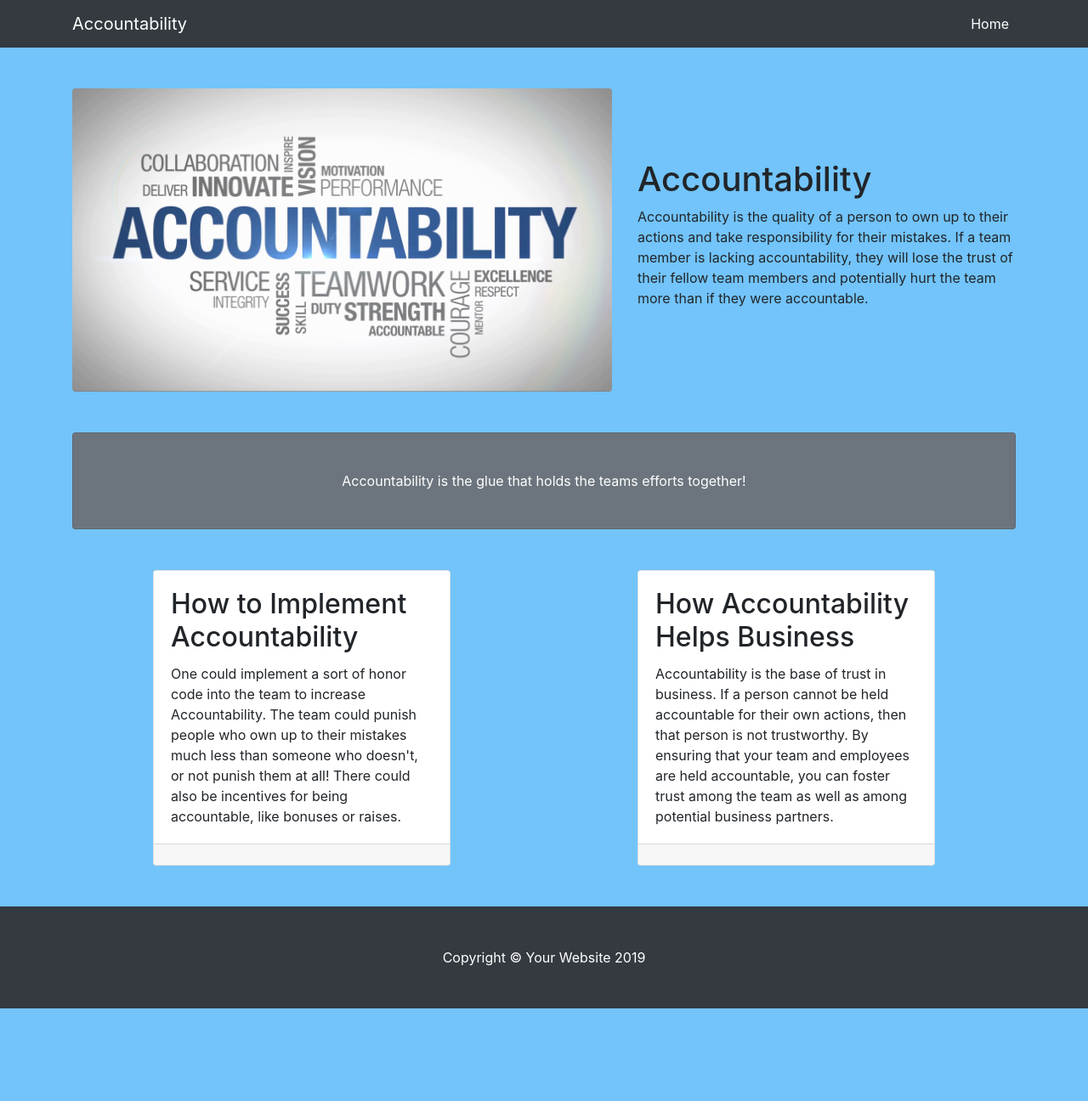
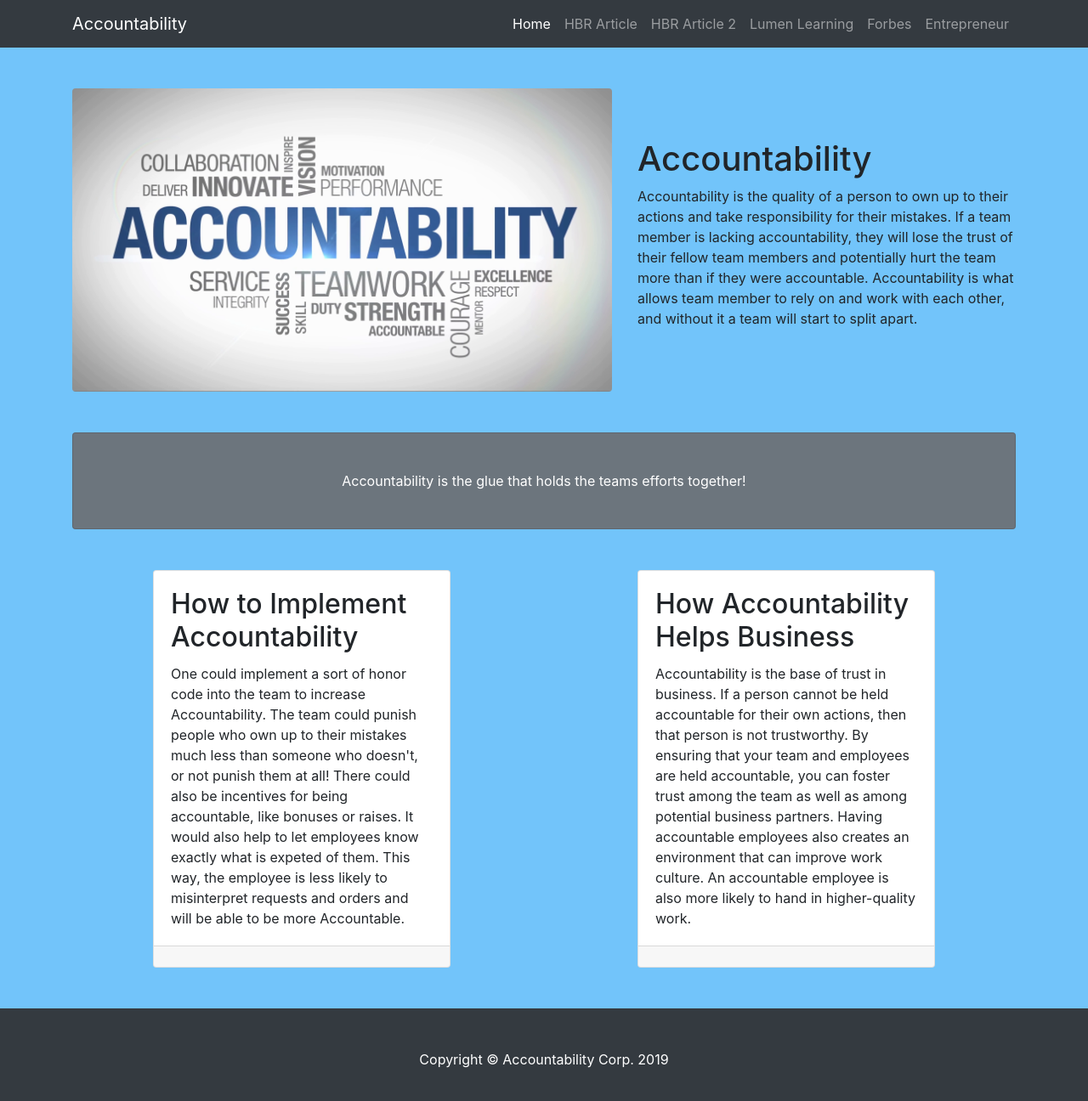
Before and after one commit to TravisAites/AccountabilityTeam, a website: page Accountability website/index.html in a window 1280 px wide. Shown: the whole page at 85% size. Before the commit the page ends 1187 px from the top, so only its background shows below. Drawn offline with Linux system fonts and the light colour scheme.

Commit message:
Added links to the navbar and Added Content to most sections
Links to five supporting articles added to navbar, additional content added to most other sections.

```diff
--- a/Accountability website/index.html
+++ b/Accountability website/index.html
@@ -35,17 +35,24 @@
                             <span class="sr-only">(current)</span>
                         </a>
                     </li>
-            <!--
+
                     <li class="nav-item">
-            <a class="nav-link" href="#">About</a>
+                        <a class="nav-link" href="https://hbr.org/2016/01/the-right-way-to-hold-people-accountable" target=_blank>HBR Article</a>
                     </li>
                     <li class="nav-item">
-            <a class="nav-link" href="#">Services</a>
+                        <a class="nav-link" href="https://hbr.org/2016/10/do-you-understand-what-accountability-really-means" target=_blank>HBR Article 2</a>
                     </li>
                     <li class="nav-item">
-            <a class="nav-link" href="#">Contact</a>
+                        <a class="nav-link" href="https://courses.lumenlearning.com/boundless-management/chapter/core-requirements-of-successful-managers/" target=_blank>Lumen Learning</a>
                     </li>
-            -->
+
+                    <li class="nav-item">
+                        <a class="nav-link" href="https://www.forbes.com/sites/johnhall/2019/10/06/why-accountability-is-vital-to-your-company/#c4d579065800" target=_blank>Forbes</a>
+                    </li>
+                    <li class="nav-item">
+                        <a class="nav-link" href="https://www.entrepreneur.com/article/289454" target=_blank>Entrepreneur</a>
+                    </li>
+
                 </ul>
             </div>
         </div>
@@ -62,7 +69,7 @@
             <!-- /.col-lg-8 -->
             <div class="col-lg-5">
                 <h1 class="font-helvetica">Accountability</h1>
-        <p>Accountability is the quality of a person to own up to their actions and take responsibility for their mistakes. If a team member is lacking accountability, they will lose the trust of their fellow team members and potentially hurt the team more than if they were accountable.</p>
+                <p>Accountability is the quality of a person to own up to their actions and take responsibility for their mistakes. If a team member is lacking accountability, they will lose the trust of their fellow team members and potentially hurt the team more than if they were accountable. Accountability is what allows team member to rely on and work with each other, and without it a team will start to split apart.</p>
             </div>
             <!-- /.col-md-4 -->
         </div>
@@ -81,7 +88,7 @@
                 <div class="card h-100">
                     <div class="card-body">
                         <h2 class="card-title">How to Implement Accountability</h2>
-            <p class="card-text">One could implement a sort of honor code into the team to increase Accountability. The team could punish people who own up to their mistakes much less than someone who doesn't, or not punish them at all! There could also be incentives for being accountable, like bonuses or raises.</p>
+                        <p class="card-text">One could implement a sort of honor code into the team to increase Accountability. The team could punish people who own up to their mistakes much less than someone who doesn't, or not punish them at all! There could also be incentives for being accountable, like bonuses or raises. It would also help to let employees know exactly what is expeted of them. This way, the employee is less likely to misinterpret requests and orders and will be able to be more Accountable.</p>
                     </div>
                     <div class="card-footer">
 
@@ -93,7 +100,7 @@
                 <div class="card h-100">
                     <div class="card-body">
                         <h2 class="card-title">How Accountability Helps Business</h2>
-            <p class="card-text">Accountability is the base of trust in business. If a person cannot be held accountable for their own actions, then that person is not trustworthy. By ensuring that your team and employees are held accountable, you can foster trust among the team as well as among potential business partners.</p>
+                        <p class="card-text">Accountability is the base of trust in business. If a person cannot be held accountable for their own actions, then that person is not trustworthy. By ensuring that your team and employees are held accountable, you can foster trust among the team as well as among potential business partners. Having accountable employees also creates an environment that can improve work culture. An accountable employee is also more likely to hand in higher-quality work.</p>
                     </div>
                     <div class="card-footer">
 
@@ -125,7 +132,7 @@
     <!-- Footer -->
     <footer class="py-5 bg-dark">
         <div class="container">
-      <p class="m-0 text-center text-white">Copyright &copy; Your Website 2019</p>
+            <p class="m-0 text-center text-white">Copyright &copy; Accountability Corp. 2019</p>
         </div>
         <!-- /.container -->
     </footer>
@@ -134,6 +141,4 @@
     <script src="vendor/jquery/jquery.min.js"></script>
     <script src="vendor/bootstrap/js/bootstrap.bundle.min.js"></script>
 
-</body>
-
-</html>
+</body></html>
```
Lines whose indentation alone changed are shown as unchanged.
